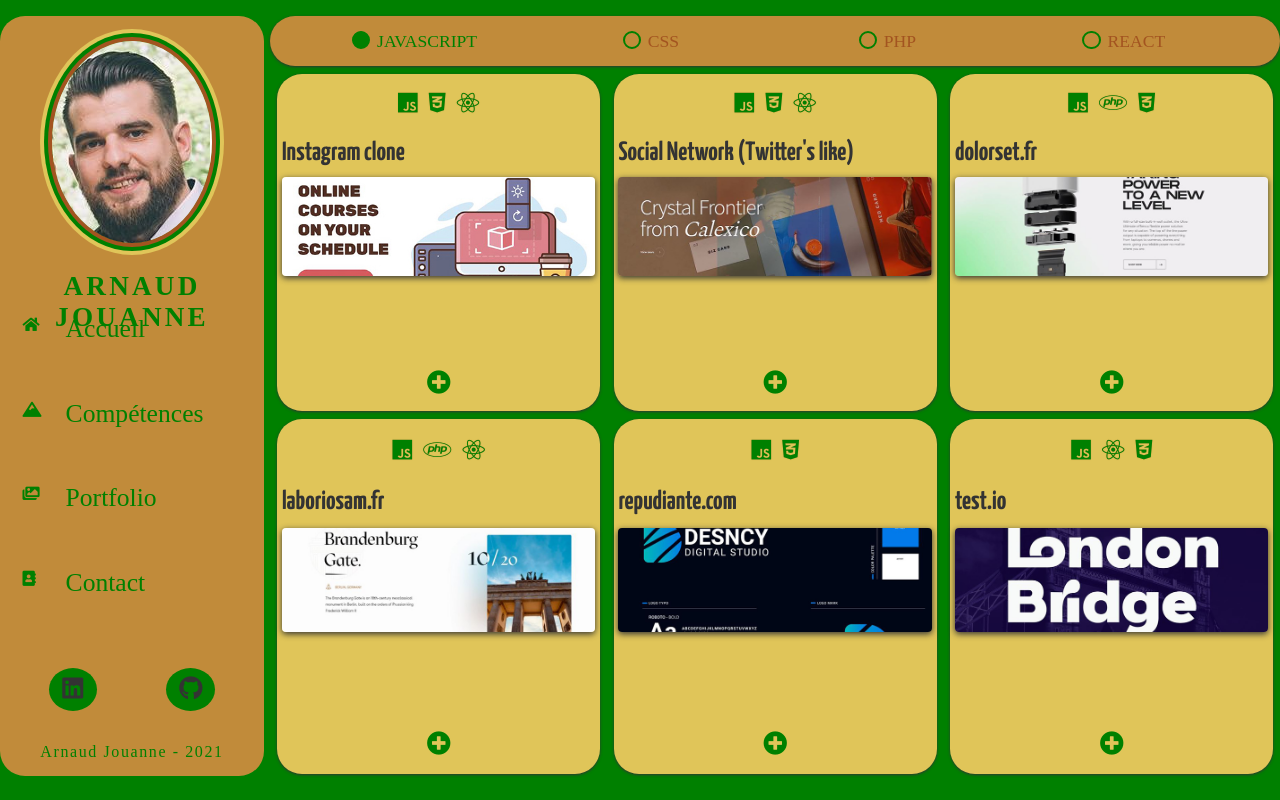
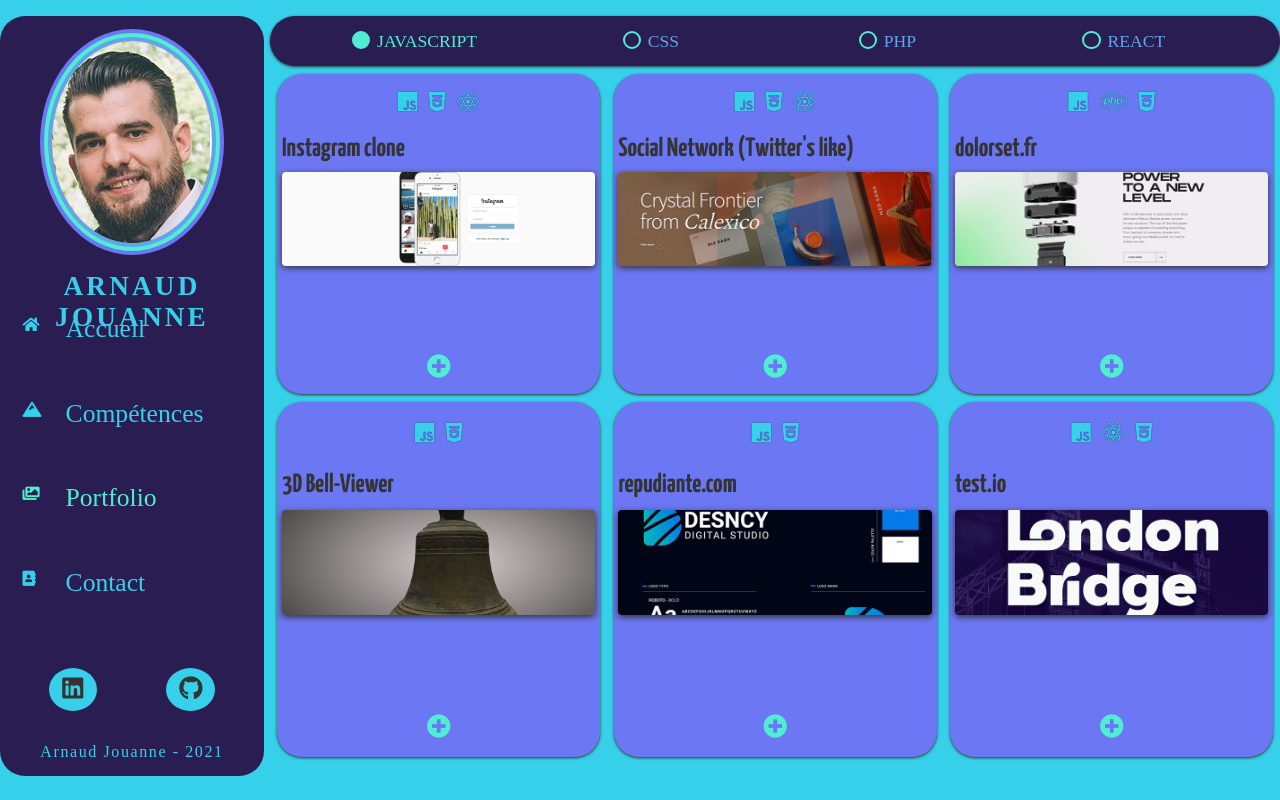
Before and after one commit to Nonos2k12/Site_CV_React, a React (Create React App) app: page /portfolio in a window 1280 px wide. Built offline with nearby package versions, Linux system fonts and the light colour scheme; a web font is replaced by a local one.

Commit message:
Restart with first set of colors & change two pics & little modif on knowledges.scss to extend the line

```diff
--- a/src/data/portfolioData.js
+++ b/src/data/portfolioData.js
@@ -6,7 +6,7 @@ export const portfolioData = [
     languagesIcons: ["fab fa-js", "fab fa-css3-alt", "fab fa-react"],
     source: "https://github.com/Nonos2k12/instagram_clone",
     info: "Lorem ipsum, dolor sit amet consectetur adipisicing elit. Accusamus laboriosam aut nihil? Possimus, id facilis dignissimos repudiandae modi dolorum ea accusantium, veritatis debitis odio eveniet quos incidunt eaque nemo eius perferendis consequatur? Lorem ipsum, dolor sit amet consectetur adipisicing elit. Accusamus laboriosam aut nihil? Possimus, id facilis dignissimos repudiandae modi dolorum ea accusantium.",
-    picture: "./media/project1.JPG",
+    picture: "./media/project1.png",
   },
   {
     id: 2,
@@ -28,12 +28,12 @@ export const portfolioData = [
   },
   {
     id: 4,
-    name: "laboriosam.fr",
-    languages: ["javascript", "php", "react"],
-    languagesIcons: ["fab fa-js", "fab fa-php", "fab fa-react"],
-    source: "http://www.github.com",
+    name: "3D Bell-Viewer",
+    languages: ["javascript", "css"],
+    languagesIcons: ["fab fa-js", "fab fa-css3-alt"],
+    source: "https://github.com/Nonos2k12/Babylon-JS-3D-Bell-Viewer",
     info: "Lorem ipsum, dolor sit amet consectetur adipisicing elit. Accusamus laboriosam aut nihil? Possimus, id facilis dignissimos repudiandae modi dolorum ea accusantium, veritatis debitis odio eveniet quos incidunt eaque nemo eius perferendis consequatur? Lorem ipsum, dolor sit amet consectetur adipisicing elit. Accusamus laboriosam aut nihil? Possimus, id facilis dignissimos repudiandae modi dolorum ea accusantium.",
-    picture: "./media/project4.JPG",
+    picture: "./media/project4.png",
   },
   {
     id: 5,
--- a/src/styles/_settings.scss
+++ b/src/styles/_settings.scss
@@ -4,11 +4,11 @@ $font-1: "Gemunu Libre", cursive;
 $font-2: "Yanone Kaffeesatz", sans-serif;
 $font-3: "Josefin Sans", serif;
 
-$color-1: #c18b3a;
-$color-2: #e0c559;
-$color-3: #a35420;
-$color-4: green;
-$color-5: green;
+$color-1: #2a1d52;
+$color-2: #6c77f4;
+$color-3: rgb(99, 164, 233);
+$color-4: #4fedd2;
+$color-5: #36d0ea;
 $white: #ddd;
 $black: #333;
 
--- a/src/styles/pages/_knowledges.scss
+++ b/src/styles/pages/_knowledges.scss
@@ -70,7 +70,7 @@
             content: "";
             background: rgba(180, 179, 179, 0.507);
             position: absolute;
-            height: 146px;
+            height: 216px;
             width: 1px;
             transform: translate(9px, 19px);
           }
```
Also changed, not shown: public/media/project1.png (added), public/media/project4.png (added).
